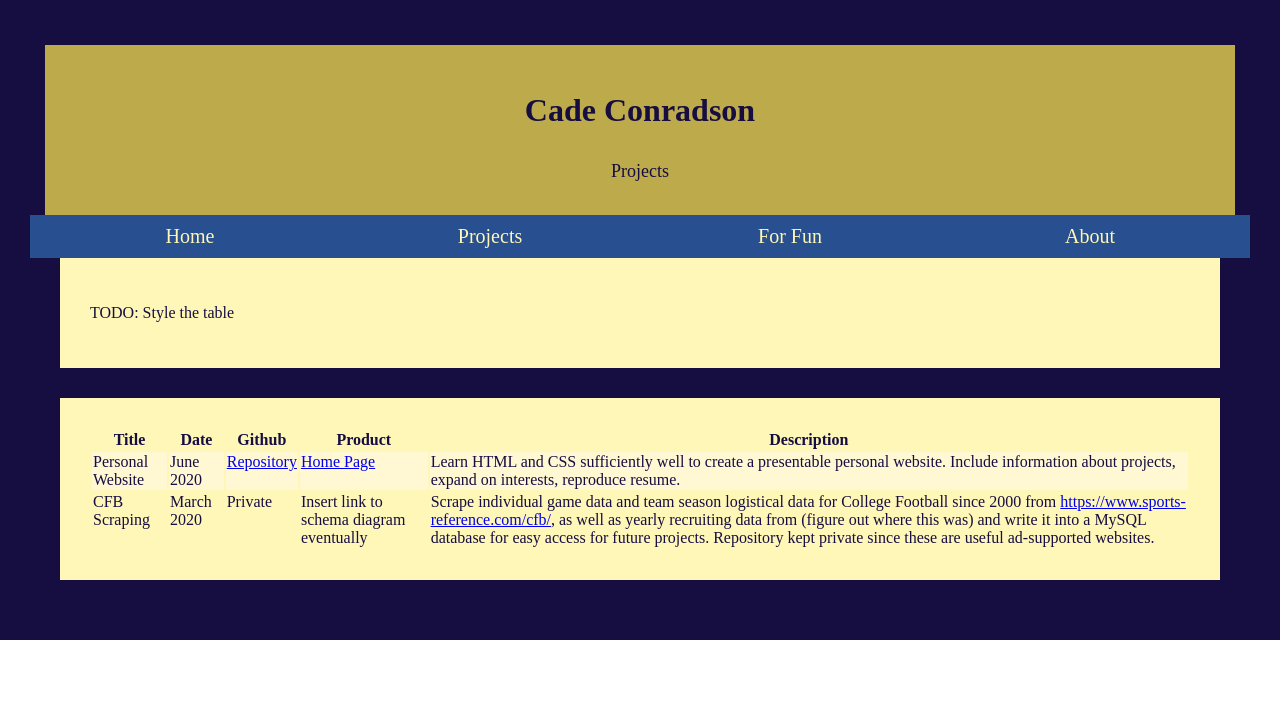
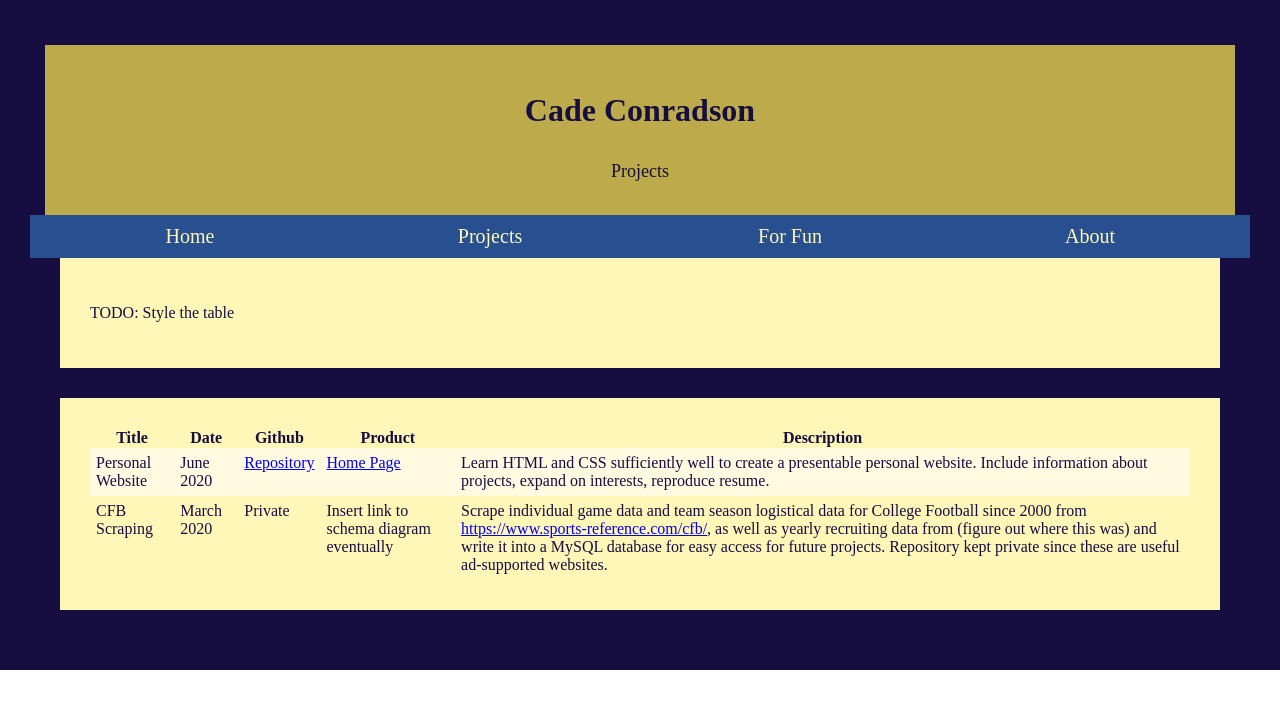
Before and after one commit to cconradson/cconradson.github.io, a Jekyll site: the page built from projects.html, in a window 1280 px wide. Shown: the top 709 px of the page. Built offline with Jekyll 4.4.1, drawn with Linux system fonts in a browser that asks for light colours.

Commit message:
table format 2

```diff
--- a/assets/css/main.css
+++ b/assets/css/main.css
@@ -44,8 +44,8 @@ iframe {
 /* text */
 
 img.inline {
-	height: 18px;
-	width: 18px;
+	height: 20px;
+	width: 20px;
 }
 
 h3[class="site.title"] {
@@ -71,12 +71,18 @@ ul.blank {
 	list-style-type: none;
 }
 
+table {
+	border-collapse: collapse;
+	width: 100%;
+}
+
 td {
 	vertical-align: top;
+	padding: 6px;
 }
 
 tr:nth-child(even) {
-	background-color: #fff8d2;
+	background-color: #fffae0;
 }
 
 /* navbar */
```
